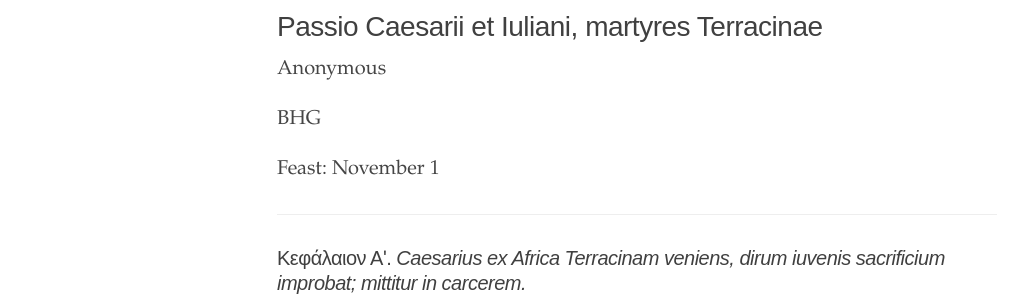
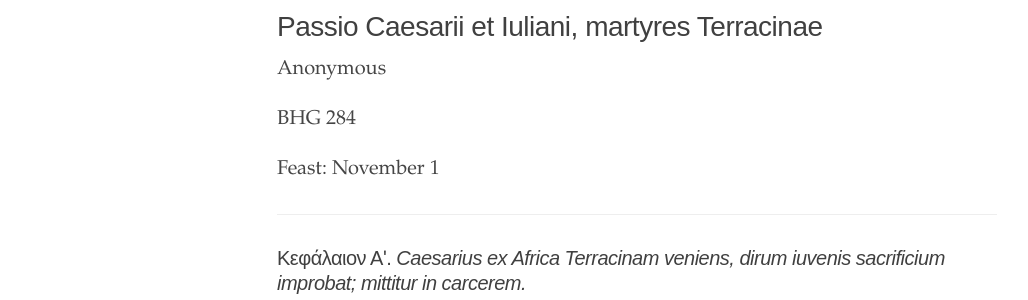
Before and after one commit to cjkoepke1/greek-hagiography, a Jekyll site: the page built from _texts/passio-caesarii.md, in a window 1280 px wide and 900 px high. Shown: the part 158-458 px from the top of the window, without its empty margins (3-1031 px from the left). Built offline with Jekyll 4.4.1, drawn with Linux system fonts in a browser that asks for light colours.

Commit message:
change bhl to bhg

```diff
--- a/_layouts/narrative.html
+++ b/_layouts/narrative.html
@@ -5,7 +5,7 @@ layout: default
 <article class="narrative">
   <h1 class="text-title">{{ page.title }}</h1>
   <p class="byline">{{ page.author }}</p>
-  <p class="byline">BHG {{ page.bhl }}</p>
+  <p class="byline">BHG {{ page.bhg }}</p>
   <p class="byline">Feast: {{ page.feast }}</p>
   {{ content }}
 </article>
```
